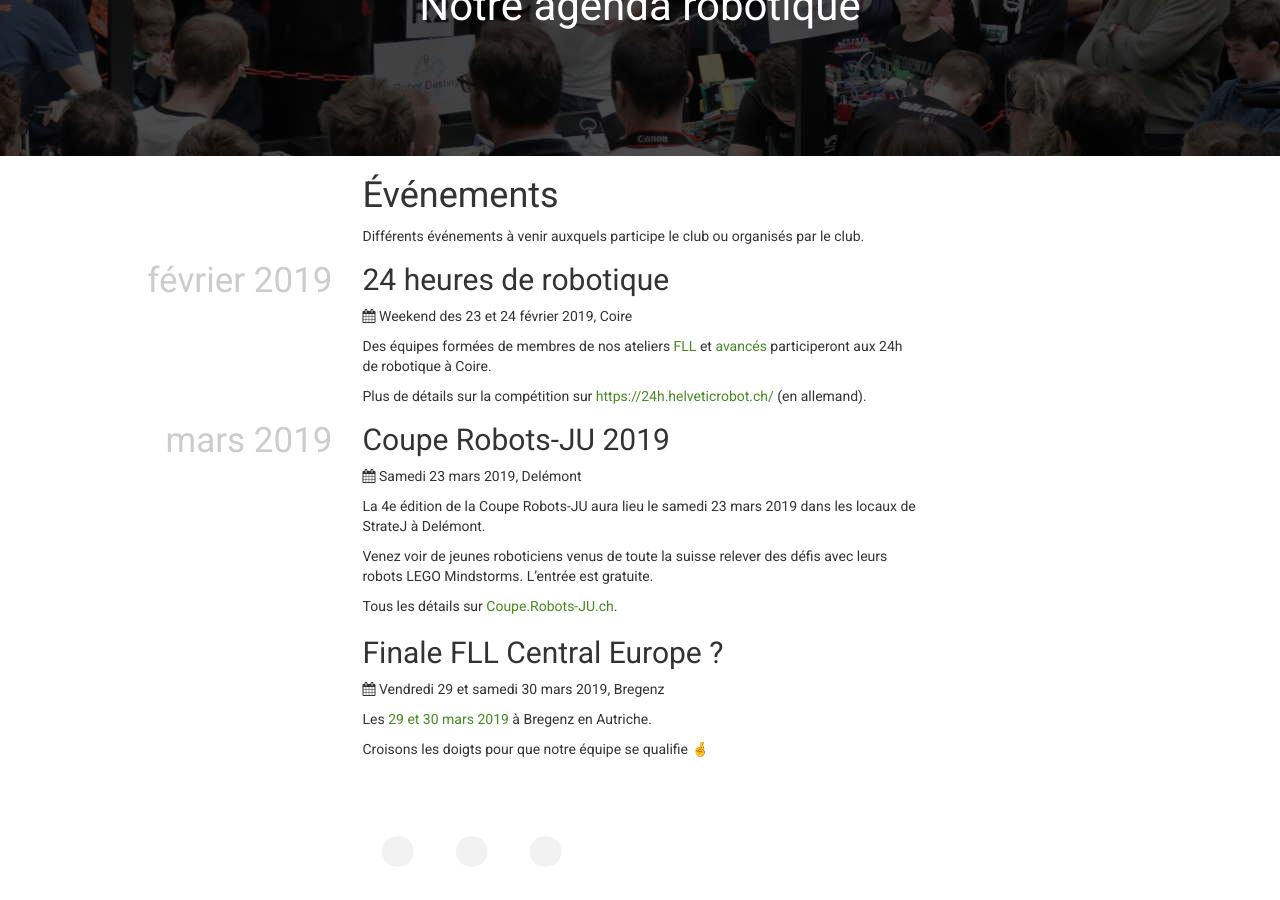
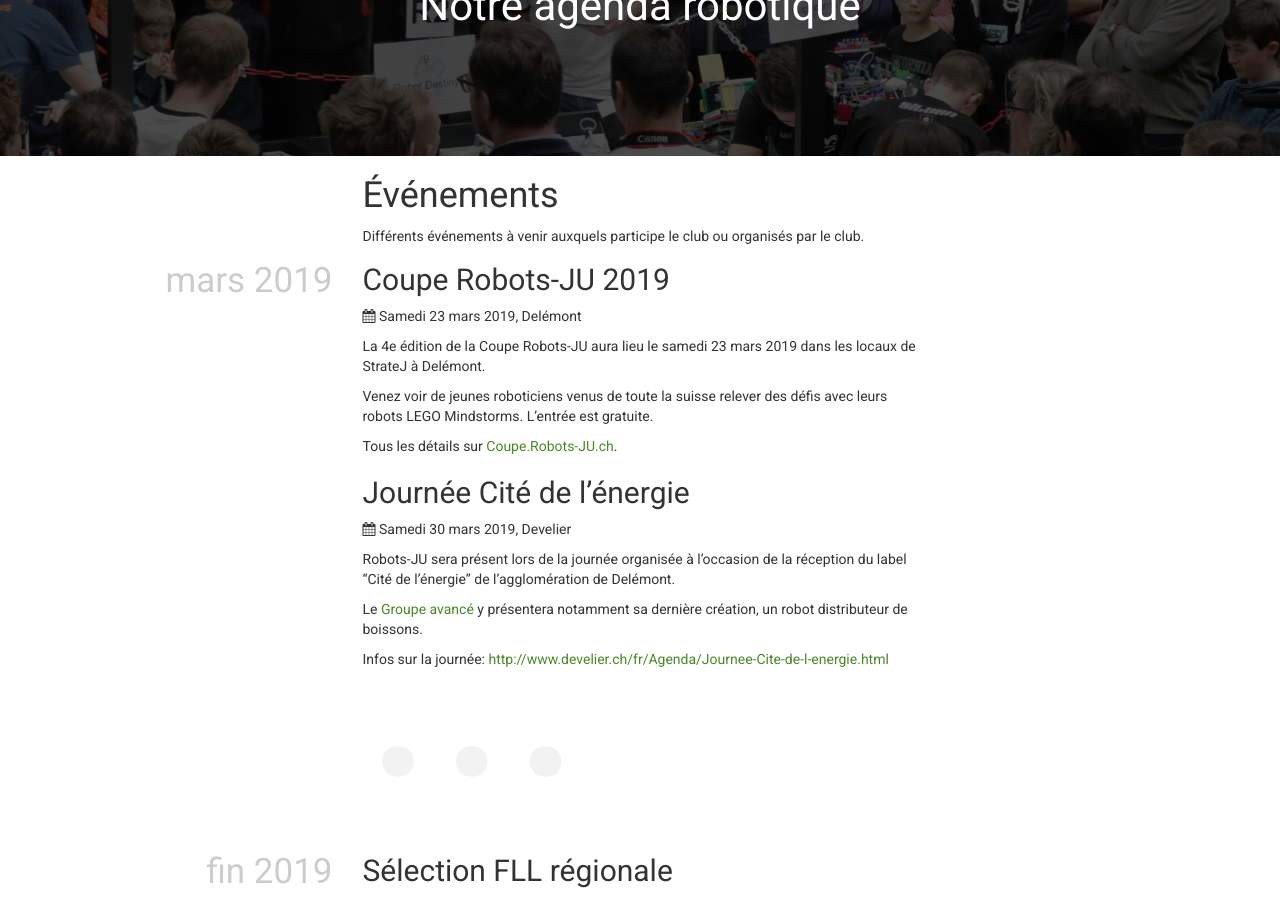
Before and after one commit to robots-ju/robots-ju.ch, a Jekyll site: the page built from events.md, in a window 1280 px wide and 900 px high, scrolled down 220 px. Built offline with Jekyll 4.4.1, drawn with Linux system fonts in a browser that asks for light colours; comment, search, counter and statistics services are not loaded.

Commit message:
Retrait anciens événements et ajout cité de l'énergie

```diff
--- a/events.md
+++ b/events.md
@@ -7,17 +7,6 @@ banner_text: Notre agenda robotique
 ---
 
 Différents événements à venir auxquels participe le club ou organisés par le club.
-
-février 2019
-{:class="side-title"}
-
-## 24 heures de robotique
-
-<i class="fa fa-calendar"></i> Weekend des 23 et 24 février 2019, Coire
-
-Des équipes formées de membres de nos ateliers [FLL](/ateliers-fll) et [avancés](/ateliers-avances) participeront aux 24h de robotique à Coire.
-
-Plus de détails sur la compétition sur <https://24h.helveticrobot.ch/> (en allemand).
 
 mars 2019
 {:class="side-title"}
@@ -33,13 +22,15 @@ L'entrée est gratuite.
 
 Tous les détails sur [Coupe.Robots-JU.ch](https://coupe.robots-ju.ch/).
 
-## Finale FLL Central Europe ?
+## Journée Cité de l'énergie
 
-<i class="fa fa-calendar"></i> Vendredi 29 et samedi 30 mars 2019, Bregenz
+<i class="fa fa-calendar"></i> Samedi 30 mars 2019, Develier
 
-Les [29 et 30 mars 2019](https://www.first-lego-league.org/en/season/tournaments.html?s=FLL+2018%2F19&c=FLL+Finale+Zentraleuropa+2019&m=21714536378080) à Bregenz en Autriche.
+Robots-JU sera présent lors de la journée organisée à l'occasion de la réception du label "Cité de l'énergie" de l'agglomération de Delémont.
 
-Croisons les doigts pour que notre équipe se qualifie 🤞
+Le [Groupe avancé](/ateliers-avances) y présentera notamment sa dernière création, un robot distributeur de boissons.
+
+Infos sur la journée: <http://www.develier.ch/fr/Agenda/Journee-Cite-de-l-energie.html>
 
 <div class="events-later"></div>
 
```
